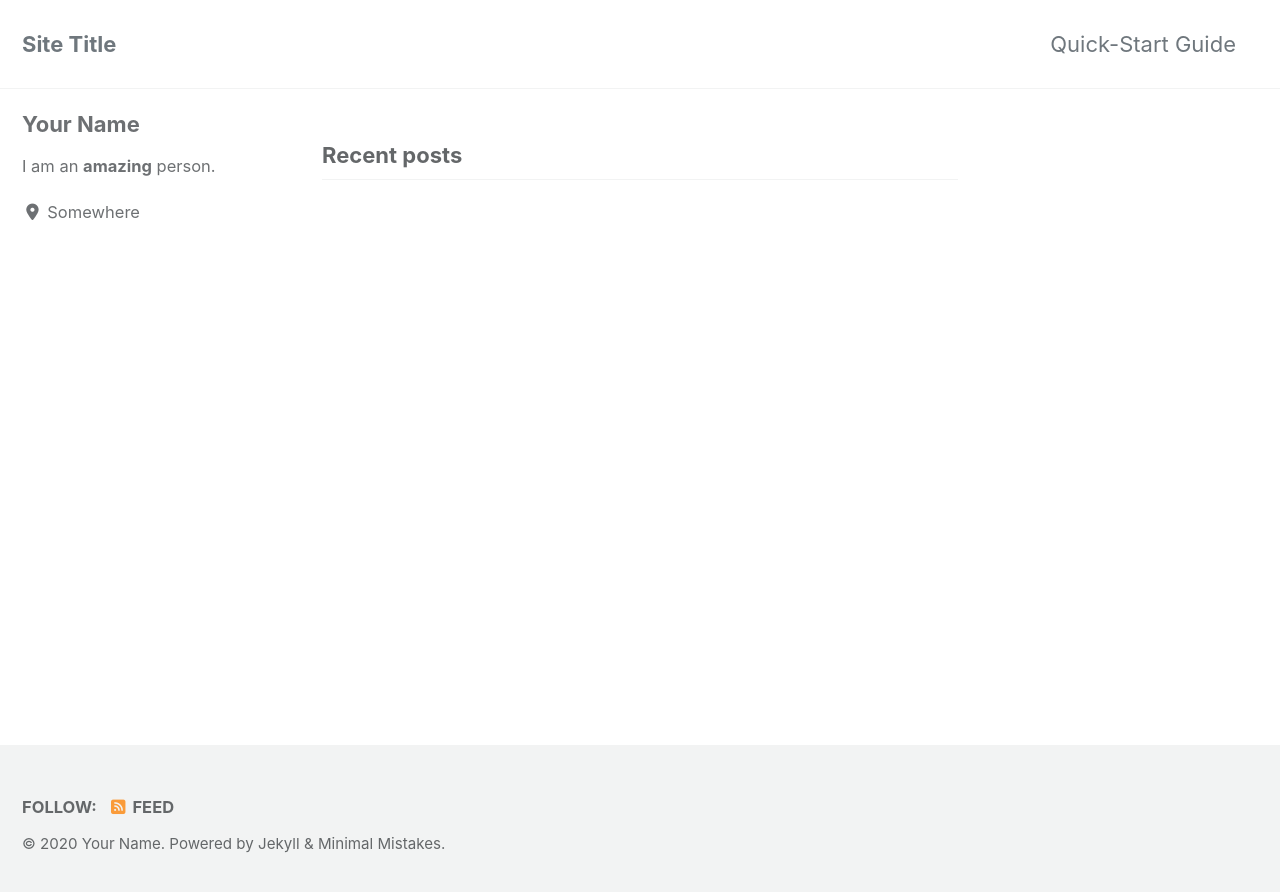
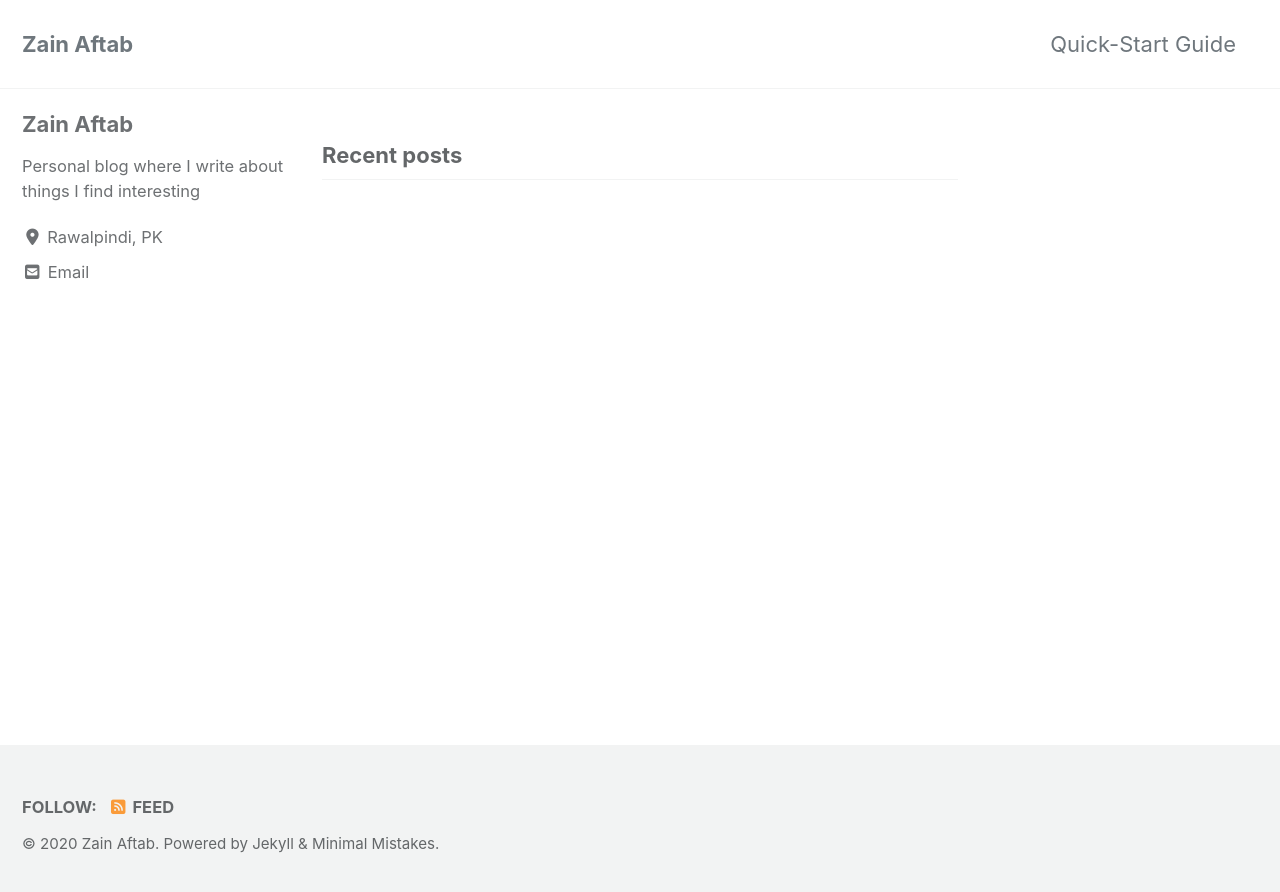
Before and after one commit to zainaftab2225/zainaftab2225.github.io, a Jekyll site: the page built from index.html, in a window 1280 px wide. Shown: the top 892 px of the page. Built offline with Jekyll 4.4.1, drawn with Linux system fonts in a browser that asks for light colours; cached includes are drawn as plain includes; nearby versions of some CDN libraries; the list of posts is cut into pages by our own code.

Commit message:
first change in config

```diff
--- a/_config.yml
+++ b/_config.yml
@@ -16,11 +16,11 @@ minimal_mistakes_skin    : "default" # "air", "aqua", "contrast", "dark", "dirt"
 
 # Site Settings
 locale                   : "en-US"
-title                    : "Site Title"
+title                    : "Zain Aftab"
 title_separator          : "-"
 subtitle                 : # site tagline that appears below site title in masthead
-name                     : "Your Name"
-description              : "An amazing website."
+name                     : "Zain Aftab"
+description              : "Personal Blog"
 url                      : # the base hostname & protocol for your site e.g. "https://mmistakes.github.io"
 baseurl                  : # the subpath of your site, e.g. "/blog"
 repository               : # GitHub username/repo-name e.g. "mmistakes/minimal-mistakes"
@@ -93,11 +93,11 @@ analytics:
 
 # Site Author
 author:
-  name             : "Your Name"
+  name             : "Zain Aftab"
   avatar           : # path of avatar image, e.g. "/assets/images/bio-photo.jpg"
-  bio              : "I am an **amazing** person."
-  location         : "Somewhere"
-  email            :
+  bio              : "Personal blog where I write about things I find interesting"
+  location         : "Rawalpindi, PK"
+  email            : "zainaftab2225@gmail.com"
   links:
     - label: "Email"
       icon: "fas fa-fw fa-envelope-square"
@@ -279,3 +279,11 @@ defaults:
       comments: # true
       share: true
       related: true
+
+  # _pages
+  - scope:
+      path: ""
+      type: pages
+      values:
+      layout:
+      author_profile: true
```
